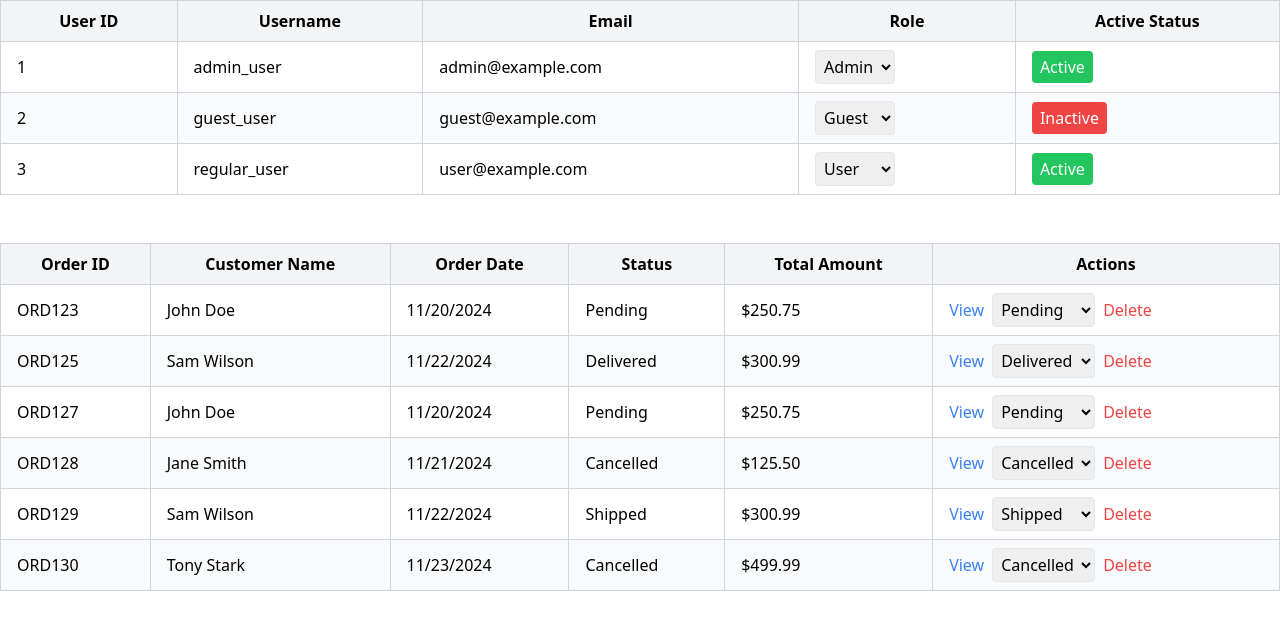
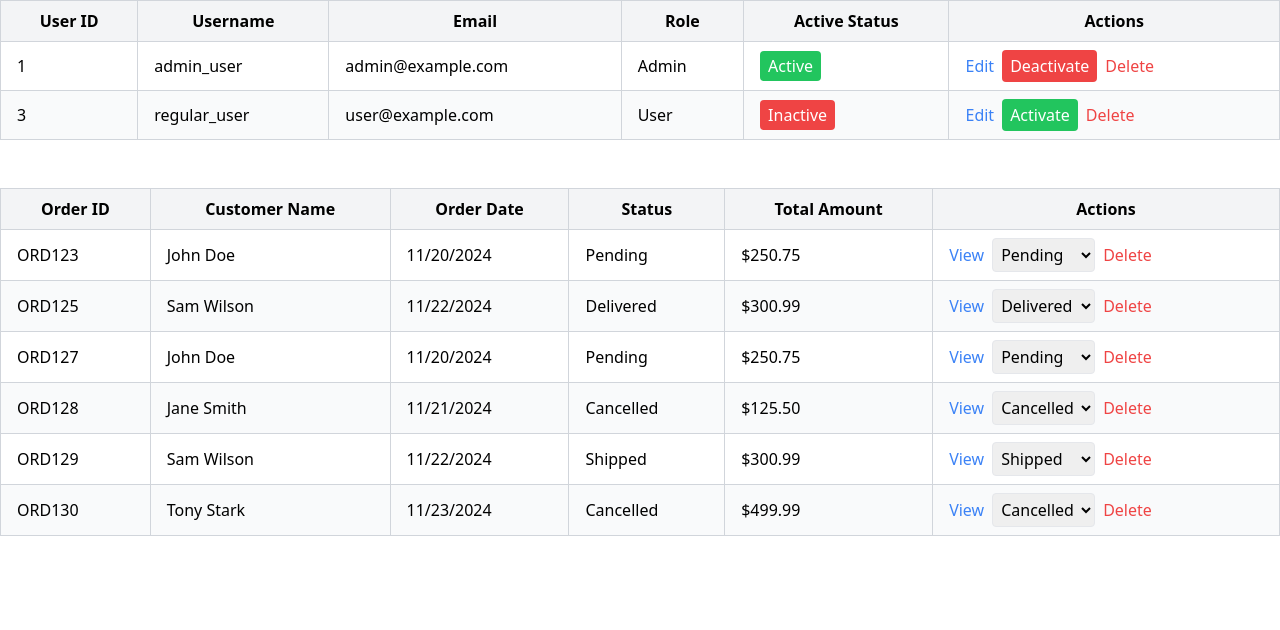
Before and after one commit to Hayat-Talaat/generic-table-react, a React (Vite) app: page / in a window 1280 px wide. Shown: the top 630 px of the page. Built offline with nearby package versions, Linux system fonts and the light colour scheme; data requests are answered from the project's data file.

Commit message:
Feature: update usersSlice.ts file with the required actions implemented

```diff
--- a/db.json
+++ b/db.json
@@ -52,18 +52,11 @@
       "isActive": true
     },
     {
-      "id": "2",
-      "username": "guest_user",
-      "email": "guest@example.com",
-      "role": "Guest",
-      "isActive": false
-    },
-    {
       "id": "3",
       "username": "regular_user",
       "email": "user@example.com",
       "role": "User",
-      "isActive": true
+      "isActive": false
     }
   ]
 }
--- a/src/features/users/usersSlice.ts
+++ b/src/features/users/usersSlice.ts
@@ -1,62 +1,123 @@
-import { createSlice, createAsyncThunk } from "@reduxjs/toolkit";
-import axiosInstance from "../../api/axios";
-import { User, UserRole } from "../../types/UserType";
+import { createSlice, createAsyncThunk, PayloadAction } from "@reduxjs/toolkit";
+import axios from "../../api/axios";
+import { User } from "../../types/UserType";
 
-interface UserState {
+interface UsersState {
   users: User[];
+  userDetails: User | null;
   loading: boolean;
+  error: string | null;
 }
 
-const initialState: UserState = {
+const initialState: UsersState = {
   users: [],
+  userDetails: null,
   loading: false,
+  error: null,
 };
 
-// Async Thunks
+// Fetch all users
 export const fetchUsers = createAsyncThunk("users/fetchUsers", async () => {
-  const response = await axiosInstance.get<User[]>("/users");
+  const response = await axios.get<User[]>("/users");
   return response.data;
 });
 
-export const updateUserRole = createAsyncThunk(
-  "users/updateUserRole",
-  async ({ id, role }: { id: string; role: string }) => {
-    await axiosInstance.patch(`/users/${id}`, { role });
-    return { id, role };
+// Fetch user details by ID
+export const getUserDetails = createAsyncThunk(
+  "users/getUserDetails",
+  async (userId: string) => {
+    const response = await axios.get<User>(`/users/${userId}`);
+    return response.data;
   }
 );
 
-export const toggleUserStatus = createAsyncThunk(
-  "users/toggleUserStatus",
-  async (id: string) => {
-    await axiosInstance.patch(`/users/${id}/status`);
-    return id;
+// Update user status (activate/deactivate)
+export const updateUserStatus = createAsyncThunk(
+  "users/updateUserStatus",
+  async ({ id, isActive }: { id: string; isActive: boolean }) => {
+    await axios.patch(`/users/${id}`, { isActive });
+    return { id, isActive };
   }
 );
 
+// Delete a user
+export const deleteUser = createAsyncThunk(
+  "users/deleteUser",
+  async (userId: string) => {
+    await axios.delete(`/users/${userId}`);
+    return userId;
+  }
+);
+
+// Slice
 const usersSlice = createSlice({
   name: "users",
   initialState,
   reducers: {},
   extraReducers: (builder) => {
     builder
+      // Fetch users
       .addCase(fetchUsers.pending, (state) => {
         state.loading = true;
+        state.error = null;
       })
-      .addCase(fetchUsers.fulfilled, (state, action) => {
+      .addCase(fetchUsers.fulfilled, (state, action: PayloadAction<User[]>) => {
+        state.loading = false;
         state.users = action.payload;
+      })
+      .addCase(fetchUsers.rejected, (state, action) => {
         state.loading = false;
+        state.error = action.error.message || "Failed to fetch users.";
       })
-      .addCase(fetchUsers.rejected, (state) => {
+      // Get user details
+      .addCase(getUserDetails.pending, (state) => {
+        state.loading = true;
+        state.error = null;
+      })
+      .addCase(
+        getUserDetails.fulfilled,
+        (state, action: PayloadAction<User>) => {
+          state.loading = false;
+          state.userDetails = action.payload;
+        }
+      )
+      .addCase(getUserDetails.rejected, (state, action) => {
         state.loading = false;
+        state.error = action.error.message || "Failed to fetch user details.";
       })
-      .addCase(updateUserRole.fulfilled, (state, action) => {
-        const user = state.users.find((u) => u.id === action.payload.id);
-        if (user) user.role = action.payload.role as UserRole;
+      // Update user status
+      .addCase(updateUserStatus.pending, (state) => {
+        state.loading = true;
+        state.error = null;
       })
-      .addCase(toggleUserStatus.fulfilled, (state, action) => {
-        const user = state.users.find((u) => u.id === action.payload);
-        if (user) user.isActive = !user.isActive;
+      .addCase(
+        updateUserStatus.fulfilled,
+        (state, action: PayloadAction<{ id: string; isActive: boolean }>) => {
+          state.loading = false;
+          const { id, isActive } = action.payload;
+          const user = state.users.find((user) => user.id === id);
+          if (user) {
+            user.isActive = isActive;
+          }
+        }
+      )
+      .addCase(updateUserStatus.rejected, (state, action) => {
+        state.loading = false;
+        state.error = action.error.message || "Failed to update user status.";
+      })
+      // Delete user
+      .addCase(deleteUser.pending, (state) => {
+        state.loading = true;
+        state.error = null;
+      })
+      .addCase(deleteUser.fulfilled, (state, action: PayloadAction<string>) => {
+        state.loading = false;
+        const userId = action.payload;
+        state.users = state.users.filter((user) => user.id !== userId);
+      })
+      .addCase(deleteUser.rejected, (state, action) => {
+        state.loading = false;
+        state.error = action.error.message || "Failed to delete user.";
       });
   },
 });
--- a/src/pages/UserManagement.tsx
+++ b/src/pages/UserManagement.tsx
@@ -1,71 +1,149 @@
-import React, { useEffect } from "react";
+import React, { useEffect, useState } from "react";
 import { useDispatch, useSelector } from "react-redux";
 import { RootState, AppDispatch } from "../store";
 import {
   fetchUsers,
-  updateUserRole,
-  toggleUserStatus,
+  getUserDetails,
+  updateUserStatus,
+  deleteUser,
 } from "../features/users/usersSlice";
-import { User, UserRole } from "../types/UserType";
+// types
+import { User } from "../types/UserType";
+import { Column } from "../types/TableTypes";
+// components
 import GenericTable from "../components/Table";
 import Spinner from "../components/Spinner";
+import Modal from "../components/Modal";
 
 const UserManagement: React.FC = () => {
   const dispatch = useDispatch<AppDispatch>();
-  const { users, loading } = useSelector((state: RootState) => state.users);
+  const { users, loading, userDetails } = useSelector(
+    (state: RootState) => state.users
+  );
+
+  //   const [selectedUserId, setSelectedUserId] = useState<string | null>(null);
+  const [isModalOpen, setModalOpen] = useState<boolean>(false);
 
   useEffect(() => {
     dispatch(fetchUsers());
   }, [dispatch]);
 
-  const handleRoleChange = (id: string, role: UserRole) => {
-    dispatch(updateUserRole({ id, role }));
+  const handleEditUser = (userId: string) => {
+    setModalOpen(true);
+    dispatch(getUserDetails(userId));
+    // setSelectedUserId(userId);
   };
 
-  const handleToggleStatus = (id: string) => {
-    dispatch(toggleUserStatus(id));
+  const handleCloseModal = () => {
+    setModalOpen(false);
   };
 
-  const columns = [
+  const handleToggleStatus = (userId: string, isActive: boolean) => {
+    dispatch(updateUserStatus({ id: userId, isActive: !isActive }));
+  };
+
+  const handleDeleteUser = (userId: string) => {
+    dispatch(deleteUser(userId));
+  };
+
+  //   const handleRoleChange = (id: string, role: UserRole) => {
+  //     dispatch(updateUserRole({ id, role }));
+  //   };
+
+  //   const handleToggleStatus = (id: string) => {
+  //     dispatch(toggleUserStatus(id));
+  //   };
+
+  const columns: Column<User>[] = [
     { header: "User ID", accessor: "id" },
     { header: "Username", accessor: "username" },
     { header: "Email", accessor: "email" },
     {
       header: "Role",
       accessor: "role",
-      render: (value: string, row: User) => (
-        <select
-          value={value}
-          onChange={(e) => handleRoleChange(row.id, e.target.value as UserRole)}
-          className="border p-1 rounded"
-        >
-          {Object.values(UserRole).map((role) => (
-            <option key={role} value={role}>
-              {role}
-            </option>
-          ))}
-        </select>
-      ),
+      render: (value) => <span className="capitalize">{value}</span>,
     },
     {
       header: "Active Status",
       accessor: "isActive",
-      render: (value: boolean, row: User) => (
-        <button
-          onClick={() => handleToggleStatus(row.id)}
+      render: (value) => (
+        <span
           className={`px-2 py-1 rounded text-white ${
             value ? "bg-green-500" : "bg-red-500"
           }`}
         >
           {value ? "Active" : "Inactive"}
-        </button>
+        </span>
       ),
     },
   ];
 
   return (
     <div>
-      {loading ? <Spinner /> : <GenericTable data={users} columns={columns} />}
+      {loading ? (
+        <Spinner />
+      ) : Array.isArray(users) ? (
+        <GenericTable
+          data={users || []}
+          columns={columns}
+          actions={(user: User) => (
+            <div className="flex gap-2">
+              <button
+                onClick={() => handleEditUser(user.id)}
+                className="text-blue-500 hover:underline"
+              >
+                Edit
+              </button>
+              <button
+                onClick={() => handleToggleStatus(user.id, user.isActive)}
+                className={`text-white px-2 py-1 rounded ${
+                  user.isActive ? "bg-red-500" : "bg-green-500"
+                }`}
+              >
+                {user.isActive ? "Deactivate" : "Activate"}
+              </button>
+              <button
+                onClick={() => handleDeleteUser(user.id)}
+                className="text-red-500 hover:underline"
+              >
+                Delete
+              </button>
+            </div>
+          )}
+        />
+      ) : (
+        <p>No data available.</p>
+      )}
+      <Modal isOpen={isModalOpen} onClose={handleCloseModal}>
+        {loading ? (
+          <Spinner />
+        ) : userDetails ? (
+          <div className="space-y-4">
+            <div className="flex justify-between">
+              <span className="font-bold text-gray-700">User ID:</span>
+              <span>{userDetails.id}</span>
+            </div>
+            <div className="flex justify-between">
+              <span className="font-bold text-gray-700">Username:</span>
+              <span>{userDetails.username}</span>
+            </div>
+            <div className="flex justify-between">
+              <span className="font-bold text-gray-700">Email:</span>
+              <span>{userDetails.email}</span>
+            </div>
+            <div className="flex justify-between">
+              <span className="font-bold text-gray-700">Role:</span>
+              <span>{userDetails.role}</span>
+            </div>
+            <div className="flex justify-between">
+              <span className="font-bold text-gray-700">Active Status:</span>
+              <span>{userDetails.isActive ? "Active" : "Inactive"}</span>
+            </div>
+          </div>
+        ) : (
+          <p className="text-gray-500 text-center">No details available.</p>
+        )}
+      </Modal>
     </div>
   );
 };
```
